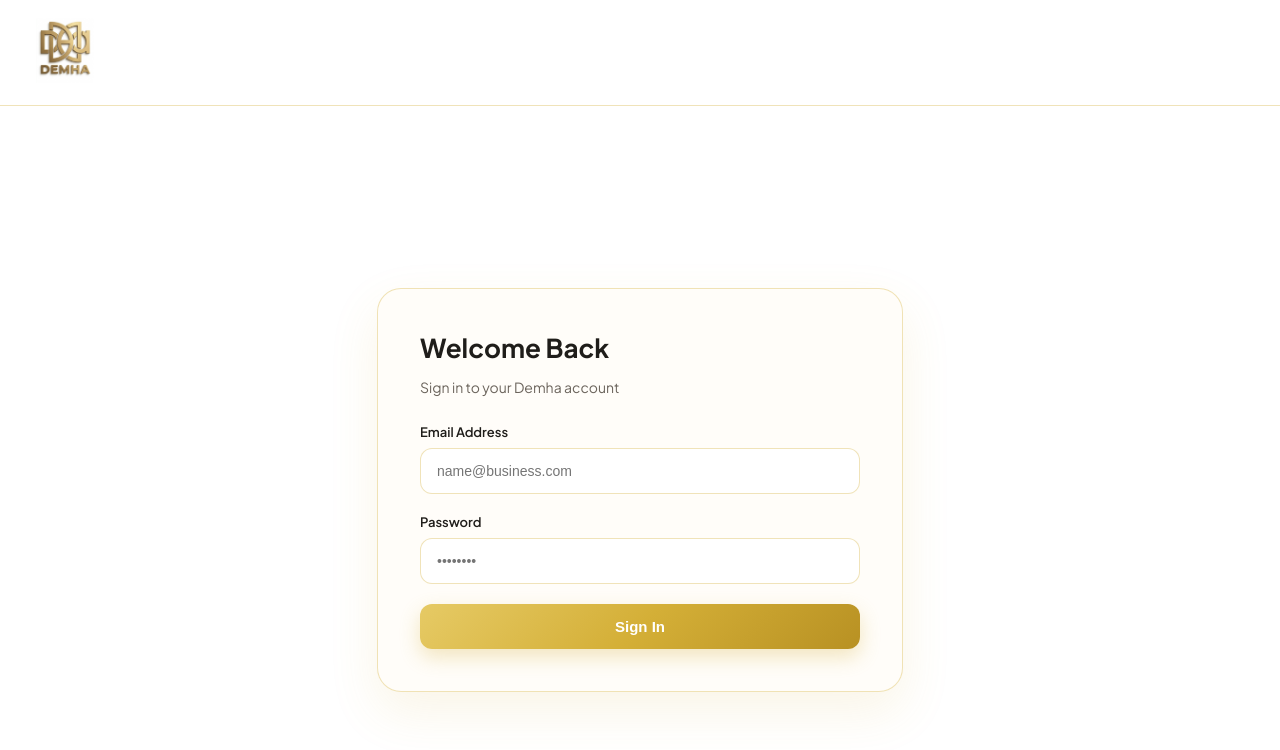
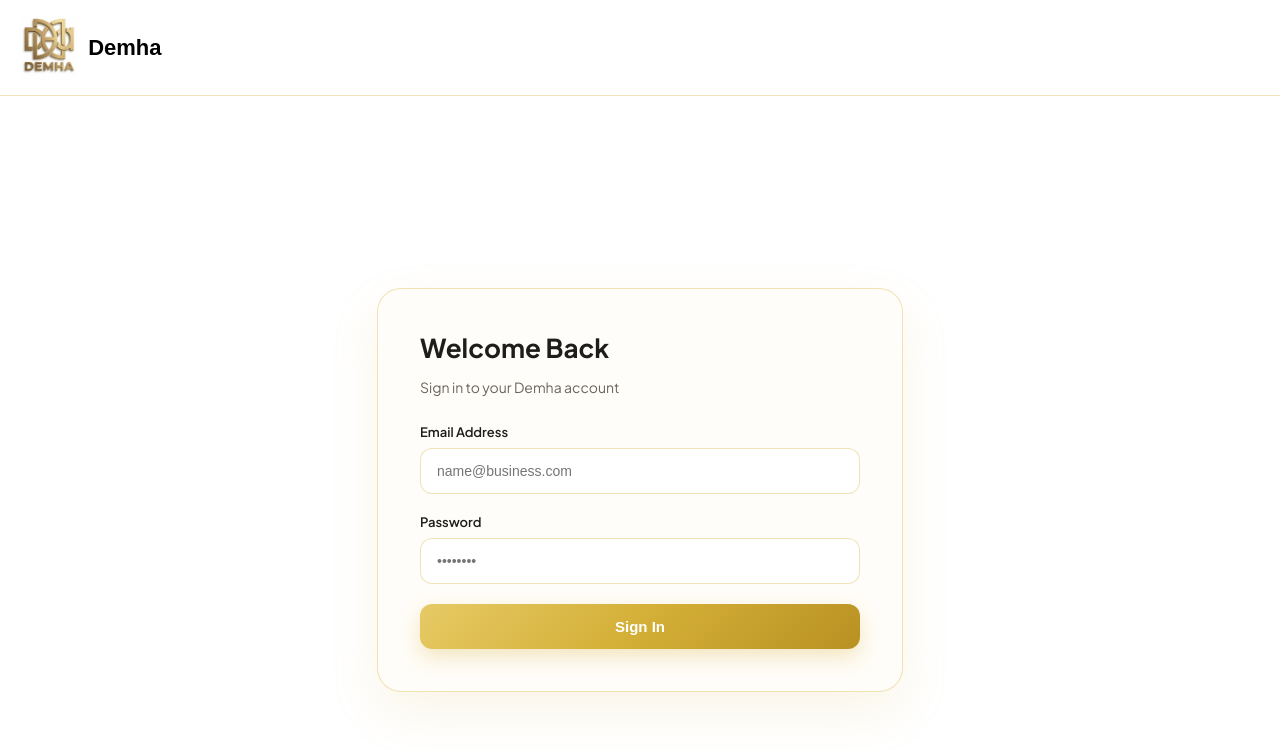
Before and after one commit to ahmad-hassan-111/Demha.ai, a plain HTML site: page login.html in a window 1280 px wide. Drawn offline with nearby package versions, Linux system fonts and the light colour scheme.

Commit message:
Update login.html

```diff
--- a/login.html
+++ b/login.html
@@ -8,8 +8,11 @@
     <link rel="stylesheet" href="css/login.css">
 </head>
 <body>
-    <header class="global-header">
-        <img src="images/logo.png" alt="Demha Logo" class="brand-logo">
+   <header class="global-header" style="display: flex; justify-content: space-between; align-items: center; padding: 15px 20px;">
+        <a href="index.html" style="text-decoration: none; display: flex; align-items: center; gap: 10px;">
+            <img src="images/logo.png" alt="Demha Logo" class="brand-logo">
+            <span style="color: #000 !important; font-weight: 800; font-size: 22px; font-family: sans-serif;">Demha</span>
+        </a>
     </header>
 
     <div class="login-container">
```
